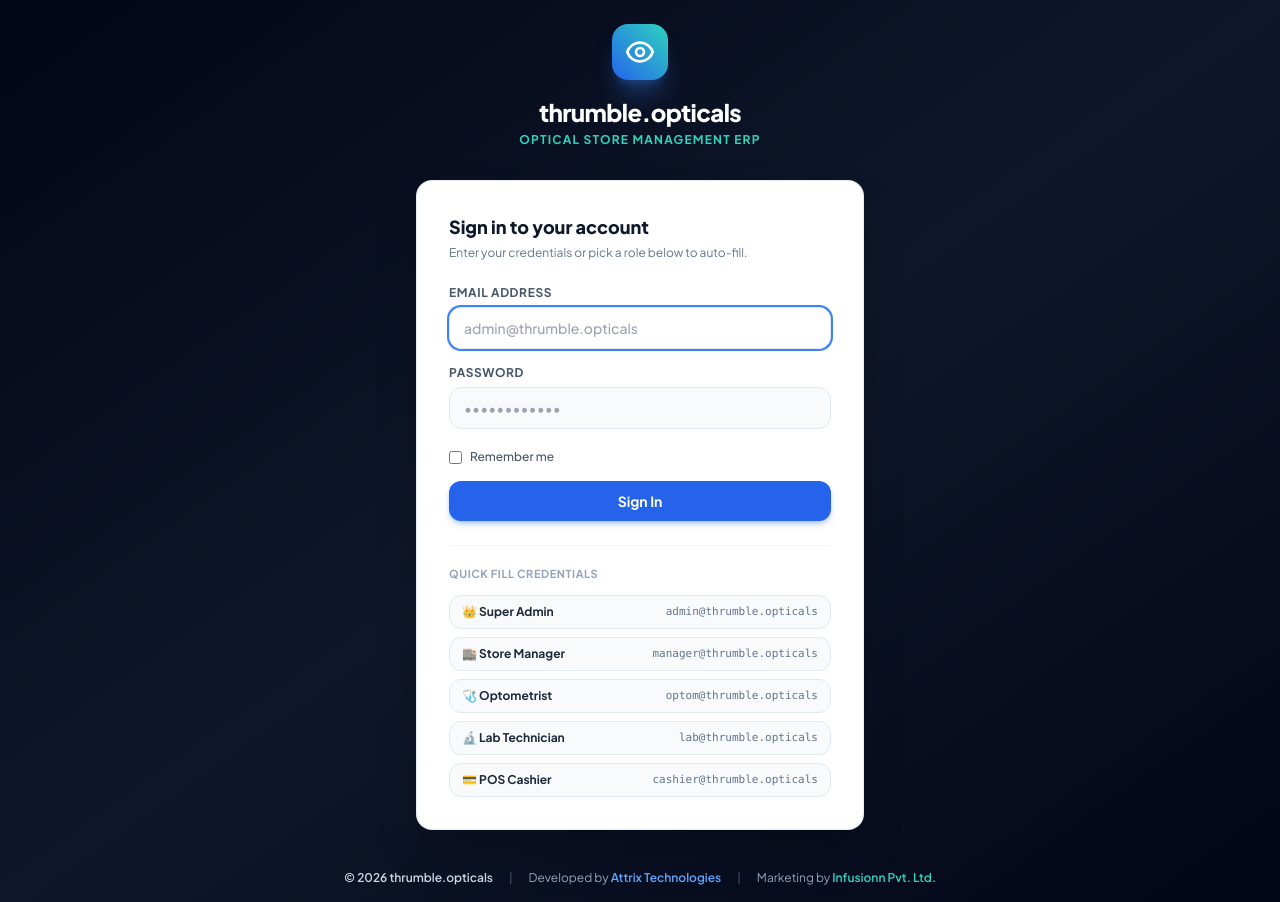
After one commit to attrixtech/opticals, a Laravel app: page /login in a window 1280 px wide. The commit adds this page. Run offline with Laravel 12, Linux system fonts and the light colour scheme; some libraries are stand-ins or nearby versions.

Commit message:
Updated auth flow

```diff
--- a/app/Http/Controllers/AuthController.php
+++ b/app/Http/Controllers/AuthController.php
@@ -8,6 +8,55 @@ use Illuminate\Support\Facades\Auth;
 
 class AuthController extends Controller
 {
+    public function showLogin()
+    {
+        return view('auth.login');
+    }
+
+    public function login(Request $request)
+    {
+        $credentials = $request->validate([
+            'email' => ['required', 'email'],
+            'password' => ['required', 'string'],
+        ]);
+
+        $remember = $request->boolean('remember');
+
+        if (Auth::attempt($credentials, $remember)) {
+            $user = Auth::user();
+
+            if (isset($user->is_active) && !$user->is_active) {
+                Auth::logout();
+                $request->session()->invalidate();
+                $request->session()->regenerateToken();
+
+                return back()
+                    ->withErrors(['email' => 'Your account is inactive. Please contact an administrator.'])
+                    ->onlyInput('email');
+            }
+
+            $request->session()->regenerate();
+            session(['active_role' => $user->role]);
+
+            return redirect()->intended(route('dashboard'))
+                ->with('success', 'Welcome back, ' . $user->name . '!');
+        }
+
+        return back()
+            ->withErrors(['email' => 'The provided credentials do not match our records.'])
+            ->onlyInput('email');
+    }
+
+    public function logout(Request $request)
+    {
+        Auth::logout();
+        $request->session()->invalidate();
+        $request->session()->regenerateToken();
+
+        return redirect()->route('login')
+            ->with('status', 'You have been signed out.');
+    }
+
     public function switchRole(Request $request, string $role)
     {
         $user = User::where('role', $role)->first();
--- /dev/null
+++ b/resources/views/auth/login.blade.php
@@ -0,0 +1,172 @@
+<!DOCTYPE html>
+<html lang="en" class="h-full bg-slate-950">
+<head>
+    <meta charset="UTF-8">
+    <meta name="viewport" content="width=device-width, initial-scale=1.0">
+    <meta name="csrf-token" content="{{ csrf_token() }}">
+    <title>Sign In | thrumble.opticals</title>
+
+    <link rel="preconnect" href="https://fonts.googleapis.com">
+    <link rel="preconnect" href="https://fonts.gstatic.com" crossorigin>
+    <link href="https://fonts.googleapis.com/css2?family=Plus+Jakarta+Sans:wght@300;400;500;600;700;800&display=swap" rel="stylesheet">
+    <script src="https://cdn.tailwindcss.com"></script>
+    <script>
+        tailwind.config = {
+            theme: {
+                extend: {
+                    fontFamily: {
+                        sans: ['"Plus Jakarta Sans"', 'sans-serif'],
+                    }
+                }
+            }
+        }
+    </script>
+</head>
+<body class="min-h-full flex flex-col font-sans text-slate-800 antialiased bg-gradient-to-br from-slate-950 via-slate-900 to-slate-950">
+
+    <main class="flex-1 flex items-center justify-center p-6">
+        <div class="w-full max-w-md">
+            <!-- Brand Header -->
+            <div class="text-center mb-8">
+                <div class="inline-flex items-center justify-center w-14 h-14 rounded-2xl bg-gradient-to-tr from-blue-600 to-teal-400 text-white shadow-xl shadow-blue-500/30 mb-4">
+                    <svg class="w-8 h-8" fill="none" stroke="currentColor" viewBox="0 0 24 24">
+                        <path stroke-linecap="round" stroke-linejoin="round" stroke-width="2" d="M15 12a3 3 0 11-6 0 3 3 0 016 0z"></path>
+                        <path stroke-linecap="round" stroke-linejoin="round" stroke-width="2" d="M2.458 12C3.732 7.943 7.523 5 12 5c4.478 0 8.268 2.943 9.542 7-1.274 4.057-5.064 7-9.542 7-4.477 0-8.268-2.943-9.542-7z"></path>
+                    </svg>
+                </div>
+                <h1 class="text-2xl font-extrabold text-white tracking-tight">thrumble.opticals</h1>
+                <p class="text-xs uppercase tracking-widest text-teal-400 font-bold mt-1">Optical Store Management ERP</p>
+            </div>
+
+            <!-- Login Card -->
+            <div class="bg-white rounded-2xl shadow-2xl border border-slate-200/80 p-8">
+                <div class="mb-6">
+                    <h2 class="text-lg font-extrabold text-slate-900">Sign in to your account</h2>
+                    <p class="text-xs text-slate-500 mt-1">Enter your credentials or pick a role below to auto-fill.</p>
+                </div>
+
+                @if(session('status'))
+                    <div class="mb-4 p-3 rounded-xl bg-emerald-50 border border-emerald-200 text-emerald-800 text-xs font-medium">
+                        {{ session('status') }}
+                    </div>
+                @endif
+
+                @if($errors->any())
+                    <div class="mb-4 p-3 rounded-xl bg-rose-50 border border-rose-200 text-rose-700 text-xs font-medium">
+                        {{ $errors->first() }}
+                    </div>
+                @endif
+
+                <form method="POST" action="{{ route('login.attempt') }}" class="space-y-4">
+                    @csrf
+
+                    <div>
+                        <label for="email" class="block text-xs font-bold uppercase tracking-wider text-slate-600 mb-1.5">Email Address</label>
+                        <input
+                            id="email"
+                            type="email"
+                            name="email"
+                            value="{{ old('email') }}"
+                            required
+                            autofocus
+                            autocomplete="email"
+                            placeholder="admin@thrumble.opticals"
+                            class="w-full px-3.5 py-2.5 bg-slate-50 border border-slate-200 rounded-xl text-sm font-medium text-slate-900 focus:outline-none focus:ring-2 focus:ring-blue-500 focus:bg-white transition"
+                        >
+                    </div>
+
+                    <div>
+                        <label for="password" class="block text-xs font-bold uppercase tracking-wider text-slate-600 mb-1.5">Password</label>
+                        <input
+                            id="password"
+                            type="password"
+                            name="password"
+                            required
+                            autocomplete="current-password"
+                            placeholder="••••••••••••"
+                            class="w-full px-3.5 py-2.5 bg-slate-50 border border-slate-200 rounded-xl text-sm font-medium text-slate-900 focus:outline-none focus:ring-2 focus:ring-blue-500 focus:bg-white transition"
+                        >
+                    </div>
+
+                    <div class="flex items-center justify-between pt-1">
+                        <label class="inline-flex items-center gap-2 text-xs font-medium text-slate-600 cursor-pointer">
+                            <input type="checkbox" name="remember" class="rounded border-slate-300 text-blue-600 focus:ring-blue-500">
+                            <span>Remember me</span>
+                        </label>
+                    </div>
+
+                    <button
+                        type="submit"
+                        id="login-submit-btn"
+                        class="w-full py-2.5 px-4 rounded-xl bg-blue-600 hover:bg-blue-700 text-white text-sm font-bold shadow-md shadow-blue-600/30 transition cursor-pointer"
+                    >
+                        Sign In
+                    </button>
+                </form>
+
+                <!-- Quick-Fill Role Links -->
+                <div class="mt-6 pt-5 border-t border-slate-100">
+                    <p class="text-[11px] font-bold uppercase tracking-wider text-slate-400 mb-3">Quick Fill Credentials</p>
+                    <div class="grid grid-cols-1 gap-2">
+                        <a href="#"
+                           onclick="fillCredentials('admin@thrumble.opticals', 'Password@123'); return false;"
+                           class="flex items-center justify-between px-3 py-2 rounded-xl bg-slate-50 hover:bg-blue-50 border border-slate-200 hover:border-blue-300 text-xs transition group">
+                            <span class="font-bold text-slate-800 group-hover:text-blue-700">👑 Super Admin</span>
+                            <span class="font-mono text-[11px] text-slate-500 group-hover:text-blue-600">admin@thrumble.opticals</span>
+                        </a>
+
+                        <a href="#"
+                           onclick="fillCredentials('manager@thrumble.opticals', 'Password@123'); return false;"
+                           class="flex items-center justify-between px-3 py-2 rounded-xl bg-slate-50 hover:bg-indigo-50 border border-slate-200 hover:border-indigo-300 text-xs transition group">
+                            <span class="font-bold text-slate-800 group-hover:text-indigo-700">🏬 Store Manager</span>
+                            <span class="font-mono text-[11px] text-slate-500 group-hover:text-indigo-600">manager@thrumble.opticals</span>
+                        </a>
+
+                        <a href="#"
+                           onclick="fillCredentials('optom@thrumble.opticals', 'Password@123'); return false;"
+                           class="flex items-center justify-between px-3 py-2 rounded-xl bg-slate-50 hover:bg-sky-50 border border-slate-200 hover:border-sky-300 text-xs transition group">
+                            <span class="font-bold text-slate-800 group-hover:text-sky-700">🩺 Optometrist</span>
+                            <span class="font-mono text-[11px] text-slate-500 group-hover:text-sky-600">optom@thrumble.opticals</span>
+                        </a>
+
+                        <a href="#"
+                           onclick="fillCredentials('lab@thrumble.opticals', 'Password@123'); return false;"
+                           class="flex items-center justify-between px-3 py-2 rounded-xl bg-slate-50 hover:bg-amber-50 border border-slate-200 hover:border-amber-300 text-xs transition group">
+                            <span class="font-bold text-slate-800 group-hover:text-amber-700">🔬 Lab Technician</span>
+                            <span class="font-mono text-[11px] text-slate-500 group-hover:text-amber-600">lab@thrumble.opticals</span>
+                        </a>
+
+                        <a href="#"
+                           onclick="fillCredentials('cashier@thrumble.opticals', 'Password@123'); return false;"
+                           class="flex items-center justify-between px-3 py-2 rounded-xl bg-slate-50 hover:bg-teal-50 border border-slate-200 hover:border-teal-300 text-xs transition group">
+                            <span class="font-bold text-slate-800 group-hover:text-teal-700">💳 POS Cashier</span>
+                            <span class="font-mono text-[11px] text-slate-500 group-hover:text-teal-600">cashier@thrumble.opticals</span>
+                        </a>
+                    </div>
+                </div>
+            </div>
+        </div>
+    </main>
+
+    <!-- Footer Credits -->
+    <footer class="px-6 py-4 text-center text-xs text-slate-400">
+        <div class="flex flex-wrap items-center justify-center gap-x-4 gap-y-1">
+            <span class="font-semibold text-slate-300">&copy; {{ date('Y') }} thrumble.opticals</span>
+            <span class="text-slate-600">|</span>
+            <span>Developed by <a href="https://www.attrixtech.com" target="_blank" rel="noopener noreferrer" class="font-semibold text-blue-400 hover:text-blue-300 hover:underline">Attrix Technologies</a></span>
+            <span class="text-slate-600">|</span>
+            <span>Marketing by <a href="https://www.infusionn.in" target="_blank" rel="noopener noreferrer" class="font-semibold text-teal-400 hover:text-teal-300 hover:underline">Infusionn Pvt. Ltd.</a></span>
+        </div>
+    </footer>
+
+    <script>
+        function fillCredentials(email, password) {
+            const emailInput = document.getElementById('email');
+            const passwordInput = document.getElementById('password');
+            emailInput.value = email;
+            passwordInput.value = password;
+            document.getElementById('login-submit-btn').focus();
+        }
+    </script>
+</body>
+</html>
--- a/routes/web.php
+++ b/routes/web.php
@@ -13,7 +13,17 @@ use App\Http\Controllers\QualityControlController;
 use App\Http\Controllers\RepairController;
 use Illuminate\Support\Facades\Route;
 
-// Role Switcher & Auth
+// Authentication (Guest Only — No Registration)
+Route::middleware('guest')->group(function () {
+    Route::get('/login', [AuthController::class, 'showLogin'])->name('login');
+    Route::post('/login', [AuthController::class, 'login'])->name('login.attempt');
+});
+
+// Authenticated Application Routes
+Route::middleware('auth')->group(function () {
+    Route::post('/logout', [AuthController::class, 'logout'])->name('logout');
+
+    // Role Switcher
     Route::get('/auth/switch/{role}', [AuthController::class, 'switchRole'])->name('auth.switch');
     Route::get('/auth/login-as/{id}', [AuthController::class, 'loginAs'])->name('auth.login_as');
 
@@ -81,3 +91,4 @@ Route::prefix('repairs')->name('repairs.')->group(function () {
         Route::post('/store', [RepairController::class, 'store'])->name('store');
         Route::post('/{id}/status', [RepairController::class, 'updateStatus'])->name('status');
     });
+});
```
Also changed, not shown: app/Http/Controllers/DashboardController.php (+0 -14 lines), resources/views/layouts/app.blade.php (+9 -1 lines), tests/Feature/OpticalErpWorkflowTest.php (+47 -6 lines). Lines whose indentation alone changed are shown as unchanged.
